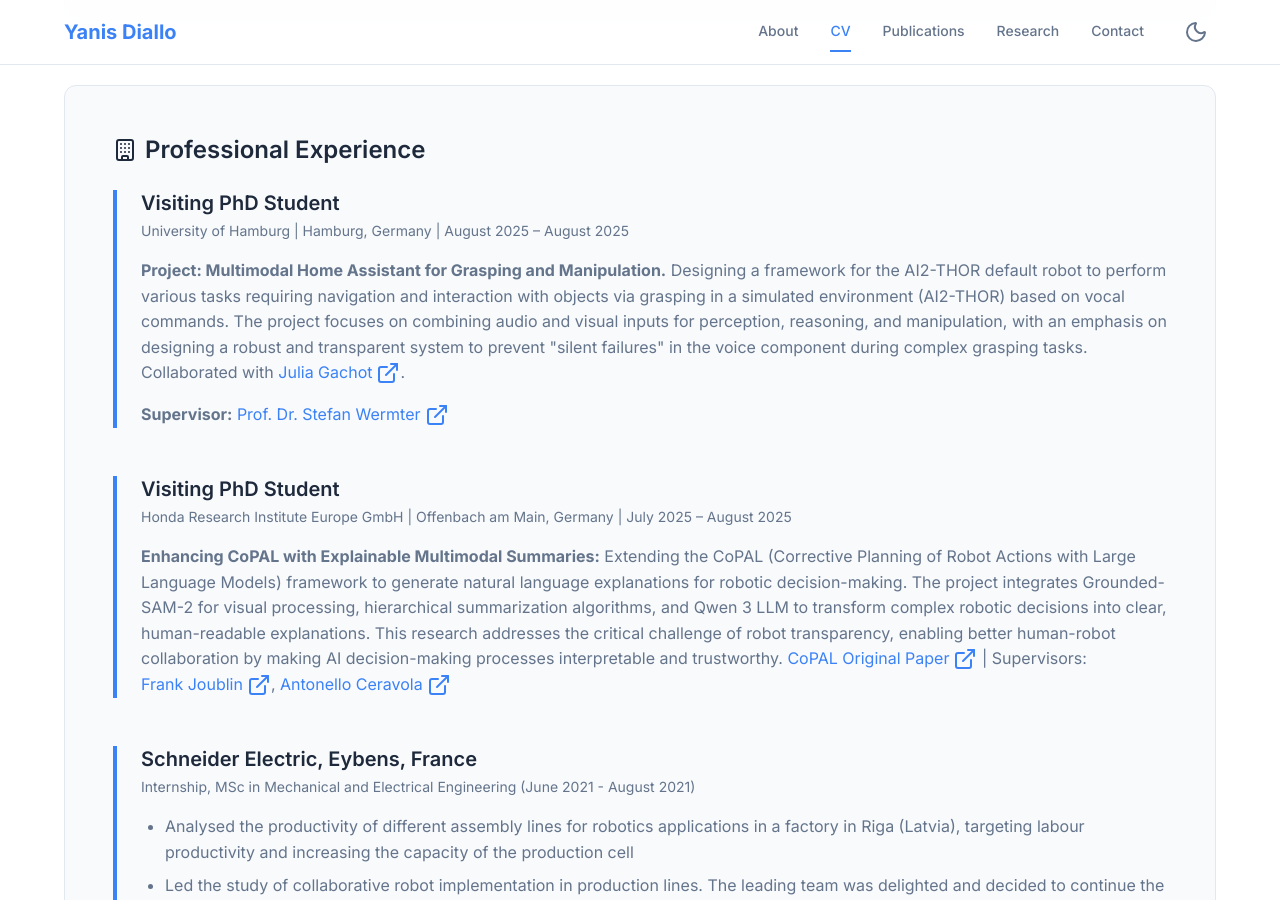
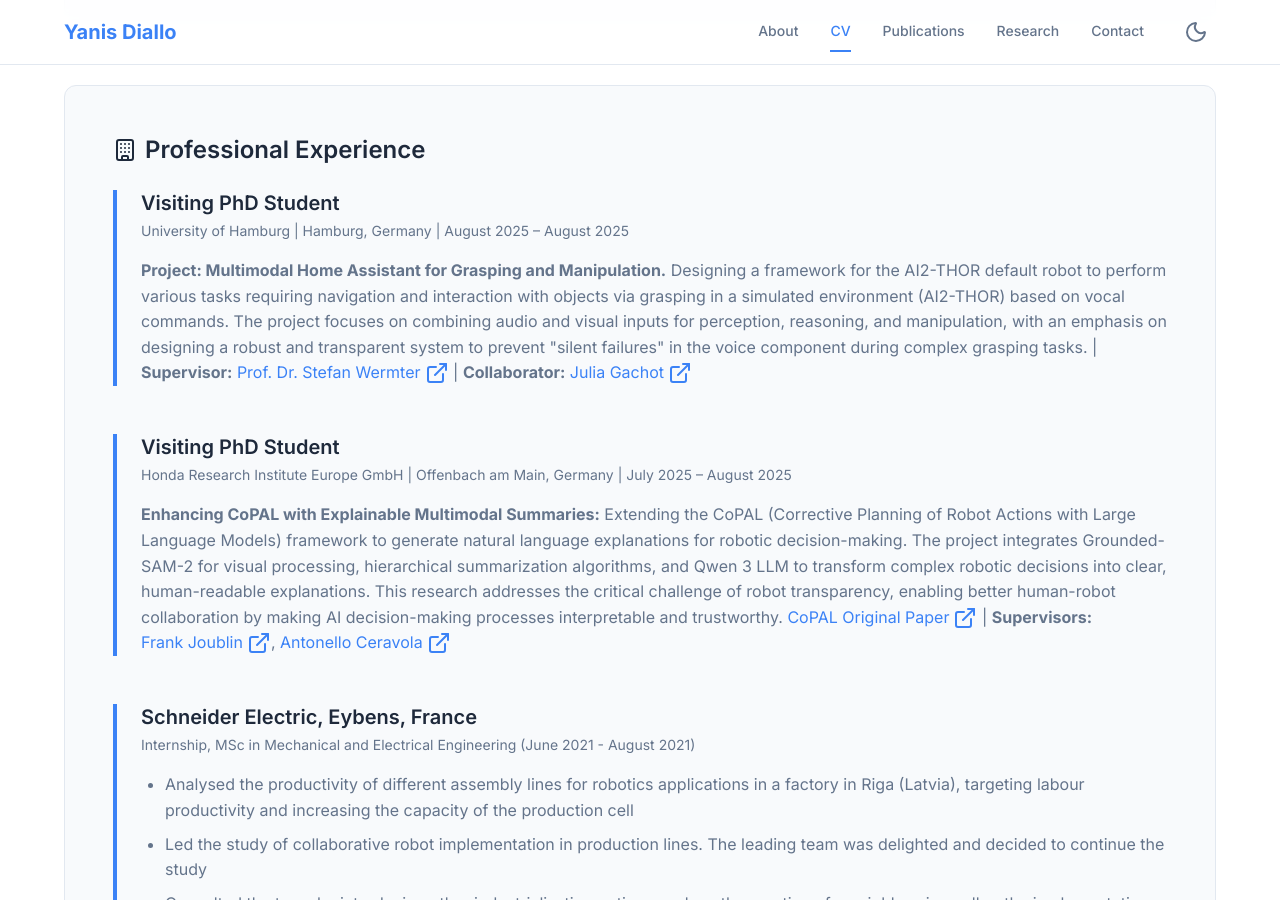
Before and after one commit to yanisdiallo/yanisdiallo.github.io, a Jekyll site: the page built from cv.md, in a window 1280 px wide and 900 px high, scrolled down 1159 px. Built offline with Jekyll 4.4.1, drawn with Linux system fonts in a browser that asks for light colours.

Commit message:
Final refinements: bold Supervisors and reformat Hamburg section

```diff
--- a/cv.md
+++ b/cv.md
@@ -71,8 +71,7 @@ permalink: /cv/
                 <p class="cv-item-subtitle">University of Hamburg | Hamburg, Germany | August 2025 – August 2025</p>
             </div>
             <div class="cv-item-content">
-                <p><strong>Project: Multimodal Home Assistant for Grasping and Manipulation.</strong> Designing a framework for the AI2-THOR default robot to perform various tasks requiring navigation and interaction with objects via grasping in a simulated environment (AI2-THOR) based on vocal commands. The project focuses on combining audio and visual inputs for perception, reasoning, and manipulation, with an emphasis on designing a robust and transparent system to prevent "silent failures" in the voice component during complex grasping tasks. Collaborated with <a href="https://www.inf.uni-hamburg.de/en/inst/ab/wtm/people/gachot.html" target="_blank" rel="noopener noreferrer" class="inline-link">Julia Gachot <i data-lucide="external-link"></i></a>.</p>
-                <p><strong>Supervisor:</strong> <a href="https://www.inf.uni-hamburg.de/en/inst/ab/wtm/people/wermter.html" target="_blank" rel="noopener noreferrer" class="inline-link">Prof. Dr. Stefan Wermter <i data-lucide="external-link"></i></a></p>
+                <p><strong>Project: Multimodal Home Assistant for Grasping and Manipulation.</strong> Designing a framework for the AI2-THOR default robot to perform various tasks requiring navigation and interaction with objects via grasping in a simulated environment (AI2-THOR) based on vocal commands. The project focuses on combining audio and visual inputs for perception, reasoning, and manipulation, with an emphasis on designing a robust and transparent system to prevent "silent failures" in the voice component during complex grasping tasks. | <strong>Supervisor:</strong> <a href="https://www.inf.uni-hamburg.de/en/inst/ab/wtm/people/wermter.html" target="_blank" rel="noopener noreferrer" class="inline-link">Prof. Dr. Stefan Wermter <i data-lucide="external-link"></i></a> | <strong>Collaborator:</strong> <a href="https://www.inf.uni-hamburg.de/en/inst/ab/wtm/people/gachot.html" target="_blank" rel="noopener noreferrer" class="inline-link">Julia Gachot <i data-lucide="external-link"></i></a></p>
             </div>
         </div>
 
@@ -81,7 +80,7 @@ permalink: /cv/
                 <h3 class="cv-item-title">Visiting PhD Student</h3>                <p class="cv-item-subtitle">Honda Research Institute Europe GmbH | Offenbach am Main, Germany | July 2025 – August 2025</p>
             </div>
             <div class="cv-item-content">
-                <p><strong>Enhancing CoPAL with Explainable Multimodal Summaries:</strong> Extending the CoPAL (Corrective Planning of Robot Actions with Large Language Models) framework to generate natural language explanations for robotic decision-making. The project integrates Grounded-SAM-2 for visual processing, hierarchical summarization algorithms, and Qwen 3 LLM to transform complex robotic decisions into clear, human-readable explanations. This research addresses the critical challenge of robot transparency, enabling better human-robot collaboration by making AI decision-making processes interpretable and trustworthy. <a href="https://hri-eu.github.io/Loom/" target="_blank" rel="noopener noreferrer" class="inline-link">CoPAL Original Paper <i data-lucide="external-link"></i></a> | Supervisors: <a href="https://scholar.google.com/citations?user=bfGNPQYAAAAJ&hl=en" target="_blank" rel="noopener noreferrer" class="inline-link">Frank Joublin <i data-lucide="external-link"></i></a>, <a href="https://scholar.google.com/citations?user=5BcObIoAAAAJ&hl=en" target="_blank" rel="noopener noreferrer" class="inline-link">Antonello Ceravola <i data-lucide="external-link"></i></a></p>
+                <p><strong>Enhancing CoPAL with Explainable Multimodal Summaries:</strong> Extending the CoPAL (Corrective Planning of Robot Actions with Large Language Models) framework to generate natural language explanations for robotic decision-making. The project integrates Grounded-SAM-2 for visual processing, hierarchical summarization algorithms, and Qwen 3 LLM to transform complex robotic decisions into clear, human-readable explanations. This research addresses the critical challenge of robot transparency, enabling better human-robot collaboration by making AI decision-making processes interpretable and trustworthy. <a href="https://hri-eu.github.io/Loom/" target="_blank" rel="noopener noreferrer" class="inline-link">CoPAL Original Paper <i data-lucide="external-link"></i></a> | <strong>Supervisors:</strong> <a href="https://scholar.google.com/citations?user=bfGNPQYAAAAJ&hl=en" target="_blank" rel="noopener noreferrer" class="inline-link">Frank Joublin <i data-lucide="external-link"></i></a>, <a href="https://scholar.google.com/citations?user=5BcObIoAAAAJ&hl=en" target="_blank" rel="noopener noreferrer" class="inline-link">Antonello Ceravola <i data-lucide="external-link"></i></a></p>
             </div>
         </div>
 
```
